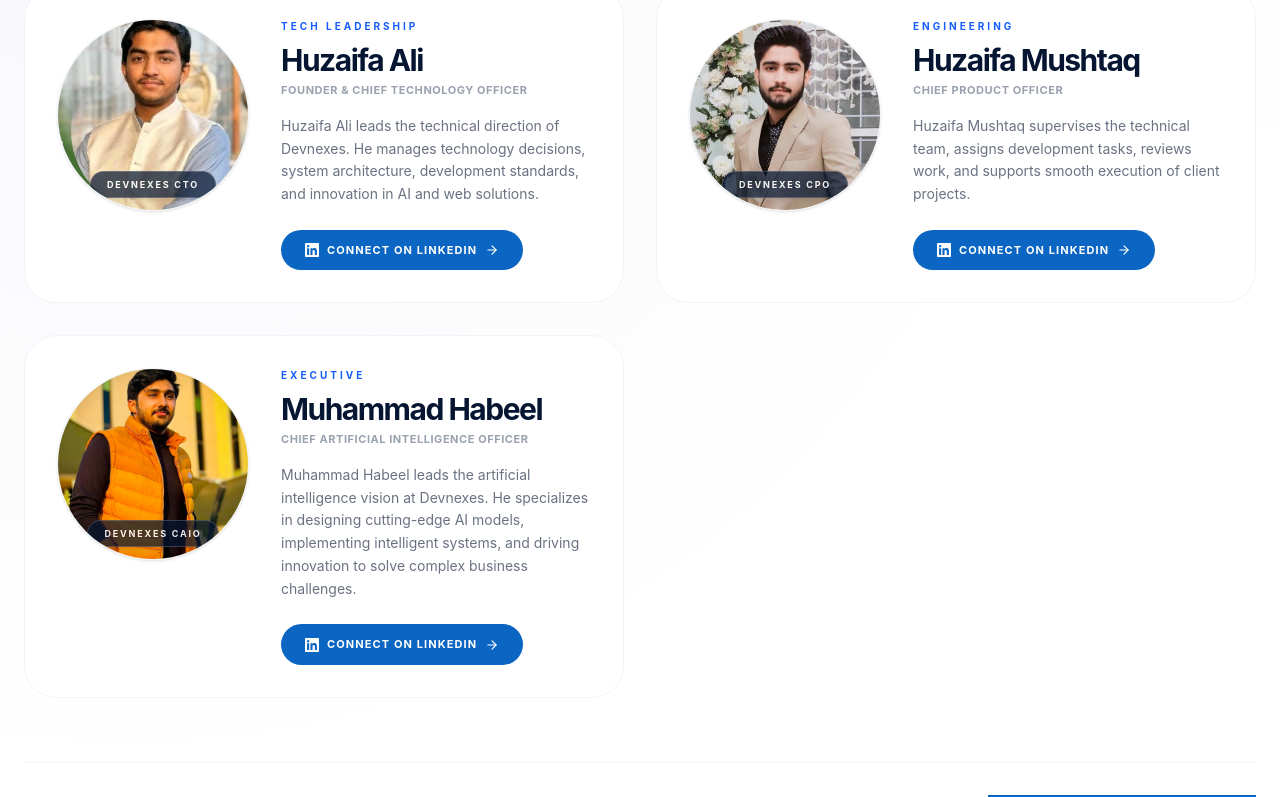
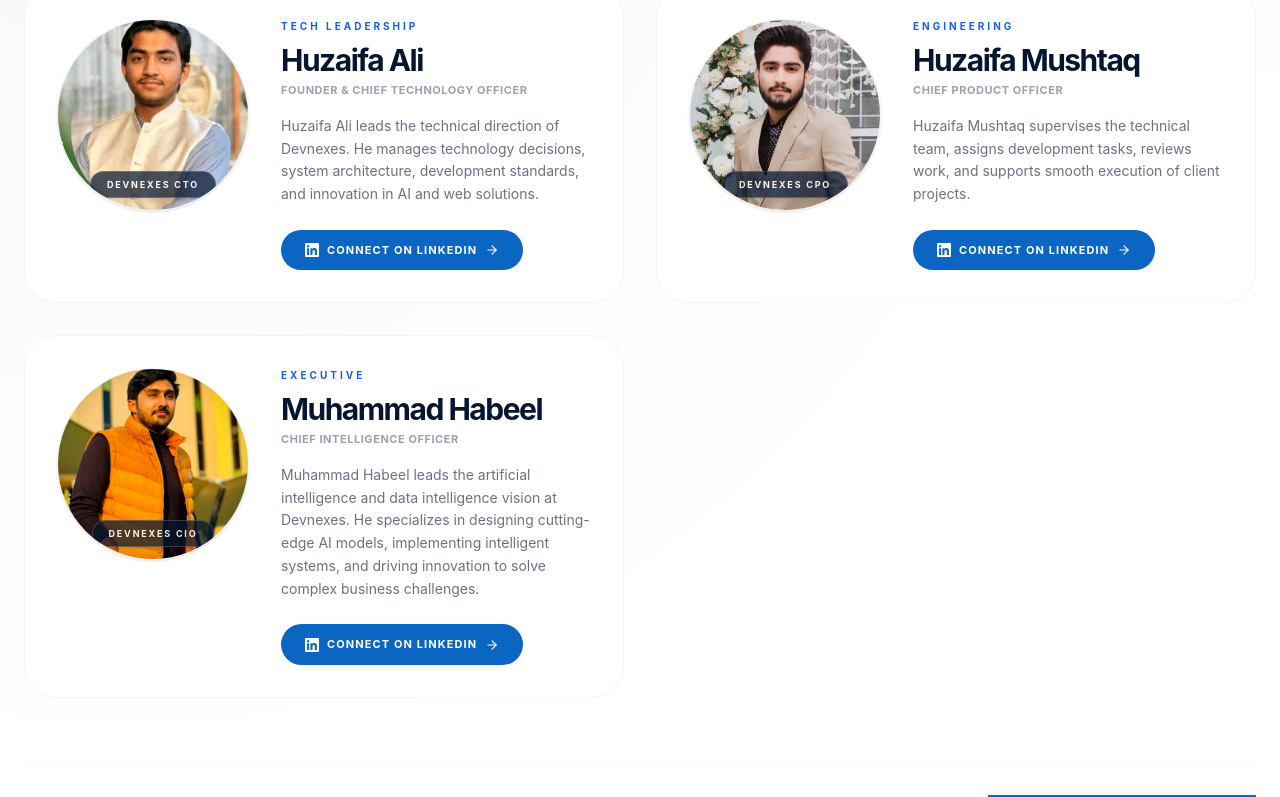
Before and after one commit to sultanraham/Devnexes, a React (Vite) app: page /about in a window 1280 px wide. Shown: the part 3472-4269 px from the top of the page. Built offline with nearby package versions, Linux system fonts and the light colour scheme; no server answers.

Commit message:
Update Habeel title to Chief Intelligence Officer

```diff
--- a/index.html
+++ b/index.html
@@ -88,7 +88,7 @@
       <li>Muhammad Arham Abdul Qayyum (Founder & Chief Operations Officer)</li>
       <li>Huzaifa Ali (Founder & Chief Technology Officer)</li>
       <li>Huzaifa Mushtaq (Chief Product Officer)</li>
-      <li>Muhammad Habeel (Chief Artificial Intelligence Officer)</li>
+      <li>Muhammad Habeel (Chief Intelligence Officer)</li>
     </ul>
     <h2>Services</h2>
     <ul>
--- a/src/components/AboutPage.jsx
+++ b/src/components/AboutPage.jsx
@@ -50,7 +50,7 @@ const TeamCard = ({ member, index }) => {
               member.role.includes('Operations') ? 'COO' :
               member.role.includes('Technology') ? 'CTO' :
               member.role.includes('Product') ? 'CPO' :
-              member.role.includes('Artificial Intelligence') ? 'CAIO' : member.role
+              member.role.includes('Intelligence') ? 'CIO' : member.role
             }
           </span>
         </div>
--- a/src/data/team.js
+++ b/src/data/team.js
@@ -57,9 +57,9 @@ export const team = [
   },
   {
     name: 'Muhammad Habeel',
-    role: 'Chief Artificial Intelligence Officer',
+    role: 'Chief Intelligence Officer',
     dept: 'Executive',
-    bio: 'Muhammad Habeel leads the artificial intelligence vision at Devnexes. He specializes in designing cutting-edge AI models, implementing intelligent systems, and driving innovation to solve complex business challenges.',
+    bio: 'Muhammad Habeel leads the artificial intelligence and data intelligence vision at Devnexes. He specializes in designing cutting-edge AI models, implementing intelligent systems, and driving innovation to solve complex business challenges.',
     photo: '/images/team/habeel.jpeg',
     photoPos: 'center center',
     initials: 'MH',
```
